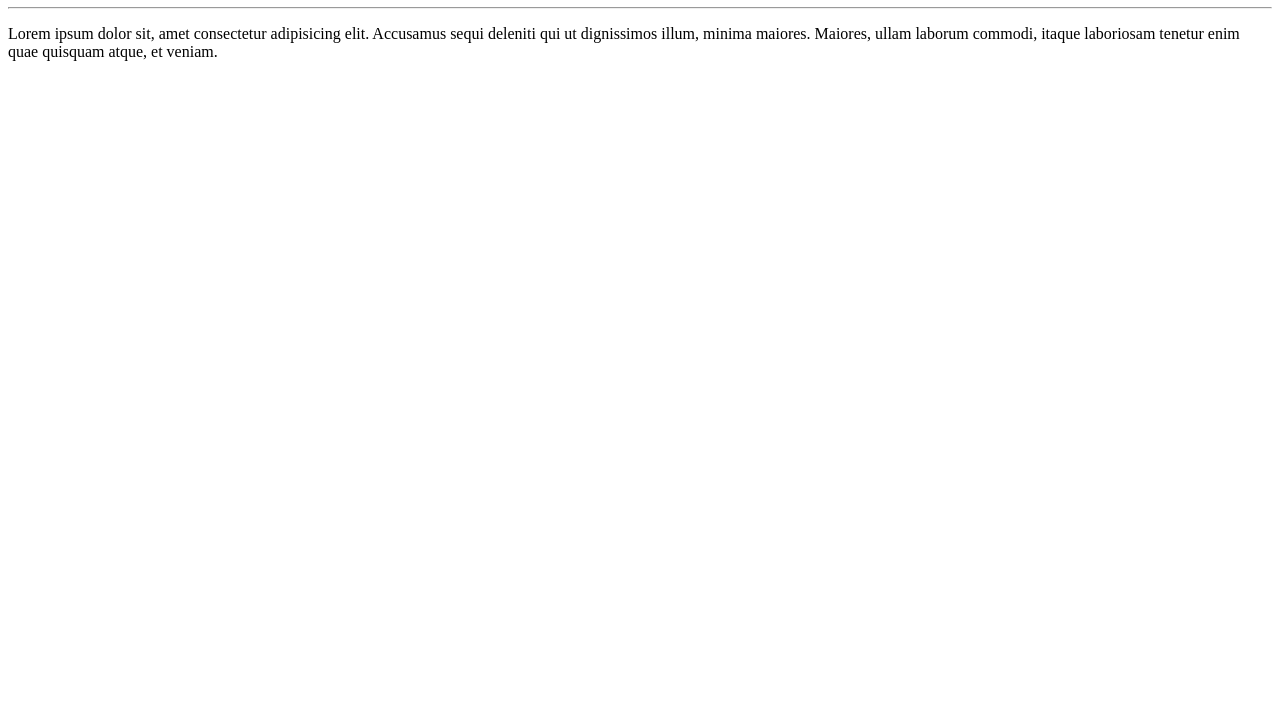
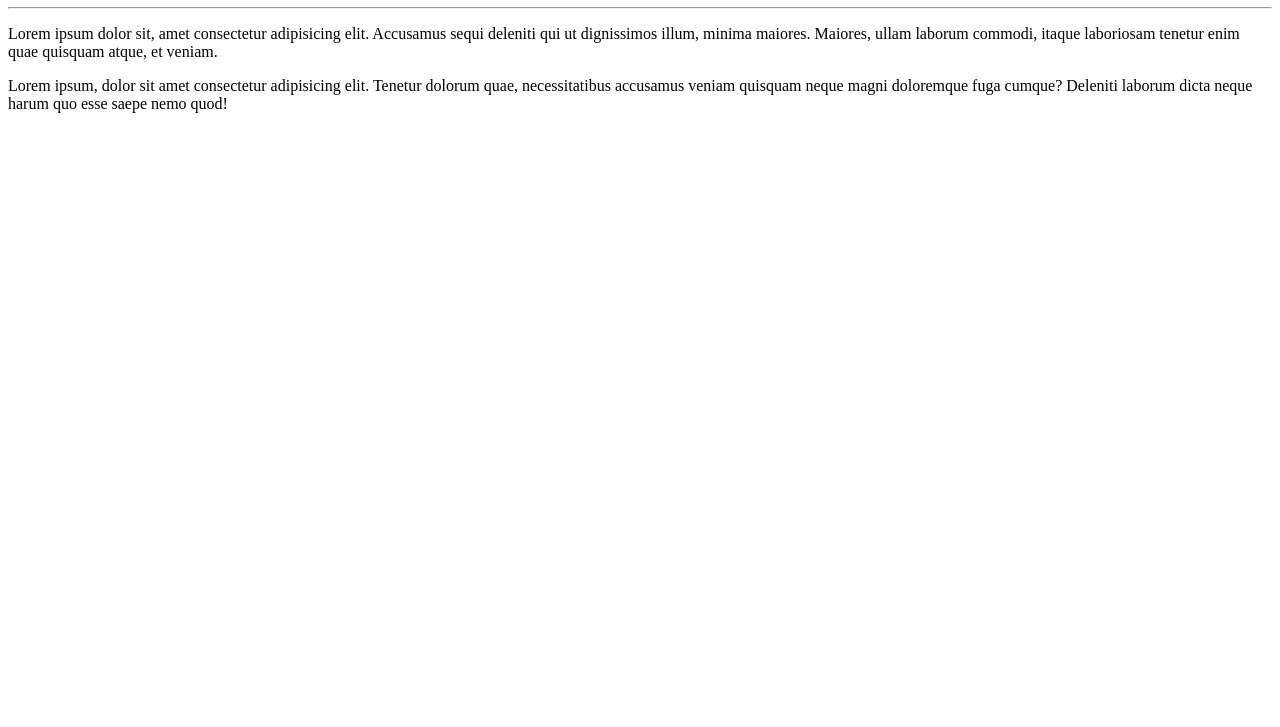
Before and after one commit to CarneiroRc/Ola-mundo, a plain HTML site: page site-exemplo/index.html in a window 1280 px wide. Shown: the part 73-800 px from the top of the page. Drawn offline with Linux system fonts and the light colour scheme.

Commit message:
Adicionei um paragrafo

```diff
--- a/site-exemplo/index.html
+++ b/site-exemplo/index.html
@@ -10,5 +10,6 @@
     <h1>Olá, Mundo</h1>
     <hr>
     <p>Lorem ipsum dolor sit, amet consectetur adipisicing elit. Accusamus sequi deleniti qui ut dignissimos illum, minima maiores. Maiores, ullam laborum commodi, itaque laboriosam tenetur enim quae quisquam atque, et veniam.</p>
+    <p>Lorem ipsum, dolor sit amet consectetur adipisicing elit. Tenetur dolorum quae, necessitatibus accusamus veniam quisquam neque magni doloremque fuga cumque? Deleniti laborum dicta neque harum quo esse saepe nemo quod!</p>
 </body>
 </html>
```
